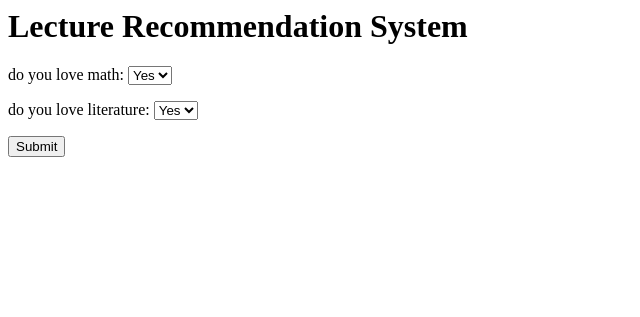
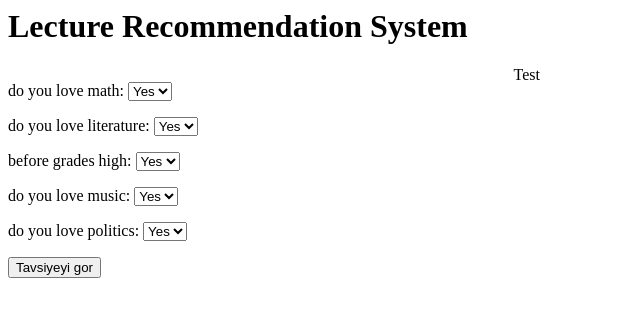
Before and after one commit to cbahcevan/lecturerecommendation, a Django app: page / in a window 1280 px wide. Shown: the top 317 px of the page, without its empty margins (0-640 px from the left). Run offline with Django 3.2, Linux system fonts and the light colour scheme; data comes from the database, SQL or seed files in the repository.

Commit message:
datapreparation

```diff
--- a/lecturerecommendation/lecturerecommendation/forms.py
+++ b/lecturerecommendation/lecturerecommendation/forms.py
@@ -11,3 +11,6 @@ class DForms(forms.Form):
     (0, 'No'),)
   math = forms.ChoiceField(choices = ((1,"Yes"),(0,"No")), label="do you love math", initial='', widget=forms.Select(), required=True)
   lit = forms.ChoiceField(choices = ((1,"Yes"),(0,"No")), label="do you love literature", initial='', widget=forms.Select(), required=True)
+  high = forms.ChoiceField(choices = ((1,"Yes"),(0,"No")), label="before grades high", initial='', widget=forms.Select(), required=True)
+  music = forms.ChoiceField(choices = ((1,"Yes"),(0,"No")), label="do you love music", initial='', widget=forms.Select(), required=True)
+  politics = forms.ChoiceField(choices = ((1,"Yes"),(0,"No")), label="do you love politics", initial='', widget=forms.Select(), required=True)
--- a/lecturerecommendation/lecturerecommendation/preparedata.py
+++ b/lecturerecommendation/lecturerecommendation/preparedata.py
@@ -5,22 +5,21 @@ and user
 """
 
 import pandas as pd
-from models import TrainData
 import numpy as np
 
 
-def fitDataToPandas():
-	data = []
-	for element in TrainData.objects.all():
-		current = []
-		for feature in  element:
-			current.append(feature)
-		data.append(current)
-	print data
-
-def createTargetForEvaluate(arr):
-	return np.array(arr)
 
 
+def fitDataToPandas(input):
+	output = []
+	target = []
+	for element in input:
+		current=[]
 
-fitDataToPandas()
+		current = [element.math,element.lit,
+		                                 element.read,element.high,element.music
+		                                 ,element.polits]
+		target.append(element.lecpref)
+		output.append(current)
+
+	return (target,output)
--- a/lecturerecommendation/lecturerecommendation/templates/main.html
+++ b/lecturerecommendation/lecturerecommendation/templates/main.html
@@ -1,5 +1,25 @@
+<html>
+<head>
+	<style>
+	#result{
+	 position:relative;
+     margin-left:40%;
+     }
+     #question{
+      position:absolute;
+     }
+     </style>
+	</head>
+	<body>
 <h1> Lecture Recommendation System </h1>
+<section id="question">
 <form action="" method="POST">{% csrf_token %}
     {{ form.as_p }}
-    <input type="submit" />
+    <input type="submit" value="Tavsiyeyi gor" />
 </form>
+</section>
+<section id="result">
+   <p>Test</p>
+	</section>
+</body>
+</html>
--- a/lecturerecommendation/lecturerecommendation/views.py
+++ b/lecturerecommendation/lecturerecommendation/views.py
@@ -1,8 +1,11 @@
 from django.shortcuts import render
+from .models import TrainData
 from .forms import DForms
+import preparedata
+
 def main(request):
     form = DForms()
-
+    print preparedata.fitDataToPandas(TrainData.objects.all())
     if request.method == "POST":
     	print request.POST['math']
     	if form.is_valid():
```
Also changed, not shown: 3 other files.
